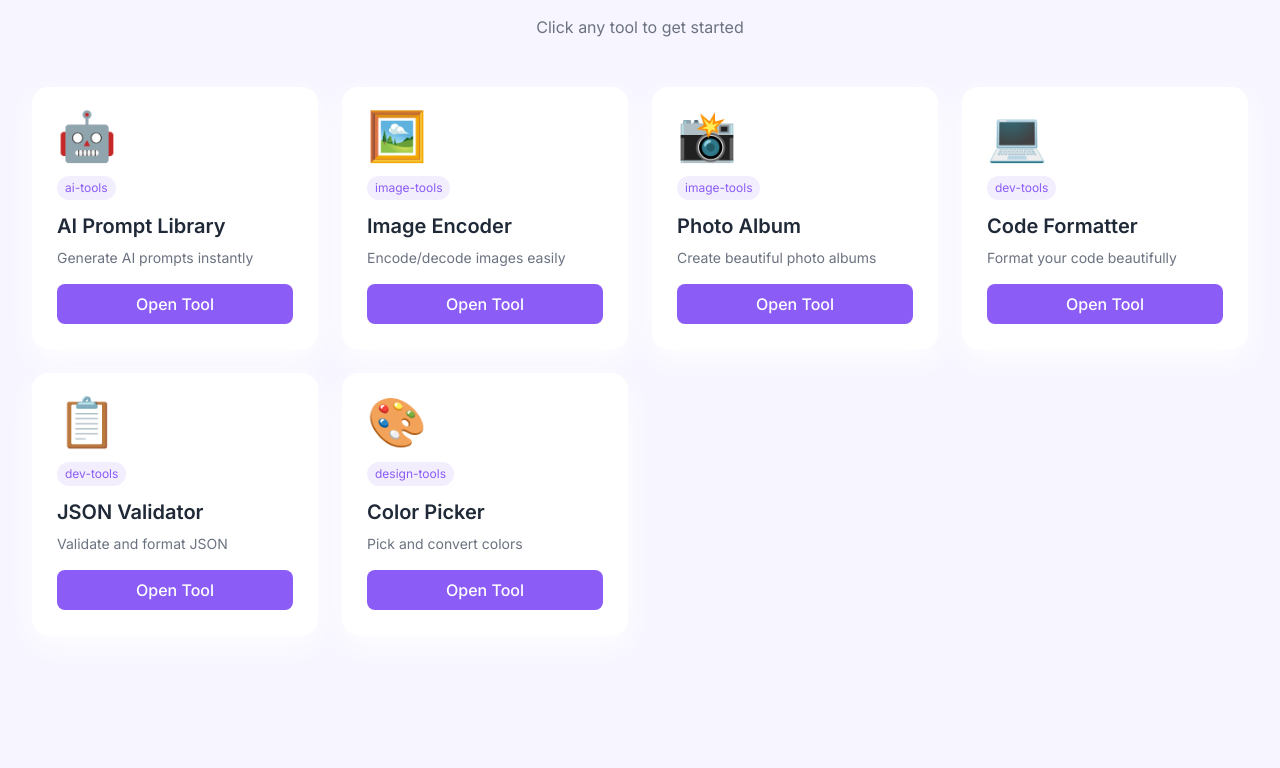
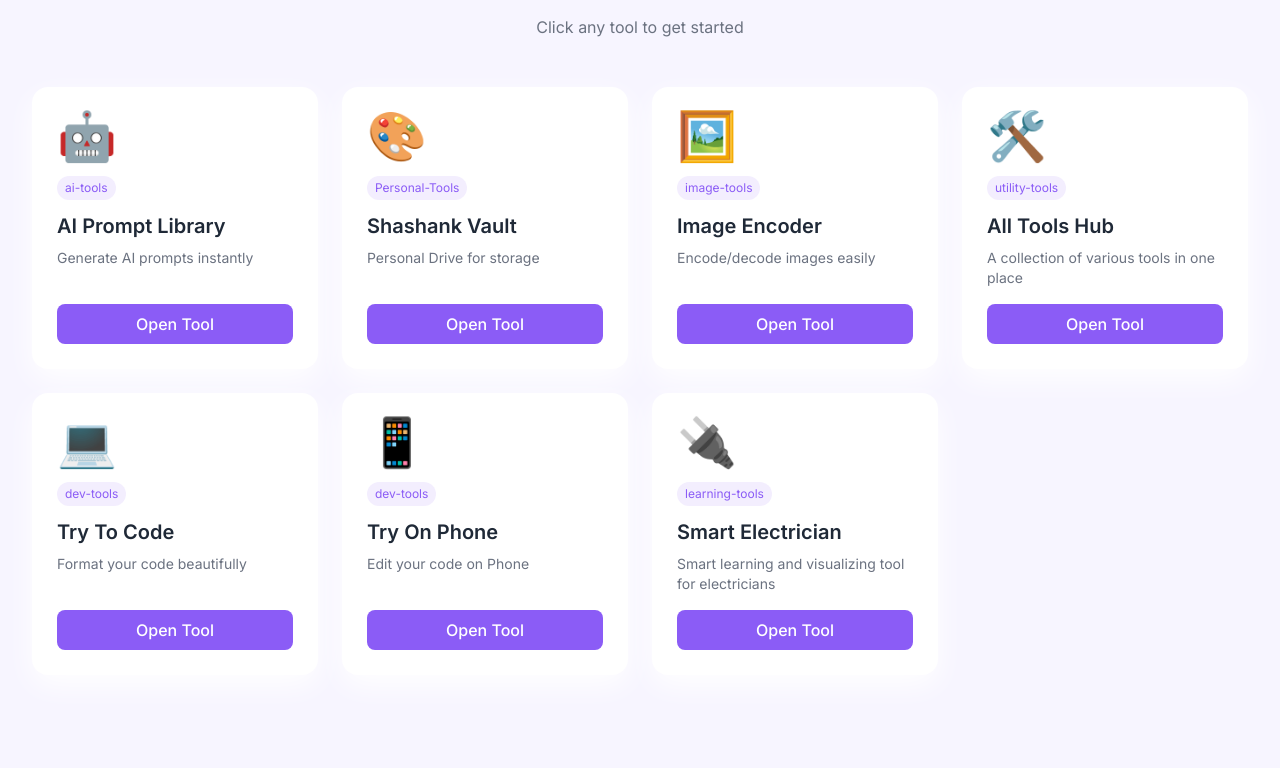
Before and after one commit to sanuverman0312-star/Creators-hub, a Next.js app: page / in a window 1280 px wide. Shown: the part 561-1329 px from the top of the page. Built offline with nearby package versions, Linux system fonts and the light colour scheme.

Commit message:
added tools

```diff
--- a/components/ToolCard.tsx
+++ b/components/ToolCard.tsx
@@ -14,10 +14,11 @@ interface ToolCardProps {
 const toolUrls: { [key: string]: string } = {
   prompt: "https://ai-prompt-library-snowy.vercel.app",
   encoder: "https://image-decoder.netlify.app",
-  album: "https://photo-album.vercel.app",
-  formatter: "https://code-formatter.vercel.app",
-  json: "https://json-validator.vercel.app",
-  colors: "https://color-picker.vercel.app",
+  alltools: "https://all-tools-hub.netlify.app",
+  formatter: "https://try-to-code.vercel.app",
+  phone: "https://try-on-phone.netlify.app",
+  colors: "https://shashank-vault.vercel.app",
+  electrician: "http://smartelectrician.in/",
 };
 
 export default function ToolCard({ name, description, icon, slug, category }: ToolCardProps) {
--- a/data/tools.json
+++ b/data/tools.json
@@ -8,8 +8,17 @@
     "icon": "🤖",
     "category": "ai-tools"
   },
+    {
+    "id": 2,
+    "name": "Shashank Vault",
+    "slug": "colors",
+    "url": "https://shashank-vault.vercel.app/",
+    "description": "Personal Drive for storage",
+    "icon": "🎨",
+    "category": "Personal-Tools"
+  },
   {
-    "id": 2,
+    "id": 3,
     "name": "Image Encoder",
     "slug": "encoder",
     "url": "https://image-decoder.netlify.app/",
@@ -18,39 +27,39 @@
     "category": "image-tools"
   },
   {
-    "id": 3,
-    "name": "Photo Album",
-    "slug": "album",
-    "url": "https://photo-album.vercel.app",
-    "description": "Create beautiful photo albums",
-    "icon": "📸",
-    "category": "image-tools"
+    "id": 4,
+    "name": "All Tools Hub",
+    "slug": "alltools",
+    "url": "https://all-tools-hub.netlify.app/",
+    "description": "A collection of various tools in one place",
+    "icon": "🛠️",
+    "category": "utility-tools"
   },
   {
-    "id": 4,
-    "name": "Code Formatter",
+    "id": 5,
+    "name": "Try To Code",
     "slug": "formatter",
-    "url": "https://code-formatter.vercel.app",
+    "url": "https://try-to-code.vercel.app/",
     "description": "Format your code beautifully",
     "icon": "💻",
     "category": "dev-tools"
   },
   {
-    "id": 5,
-    "name": "JSON Validator",
-    "slug": "json",
-    "url": "https://json-validator.vercel.app",
-    "description": "Validate and format JSON",
-    "icon": "📋",
+    "id": 6,
+    "name": "Try On Phone",
+    "slug": "phone",
+    "url": "https://try-on-phone.netlify.app/",
+    "description": "Edit your code on Phone",
+    "icon": "📱",
     "category": "dev-tools"
   },
   {
-    "id": 6,
-    "name": "Color Picker",
-    "slug": "colors",
-    "url": "https://color-picker.vercel.app",
-    "description": "Pick and convert colors",
-    "icon": "🎨",
-    "category": "design-tools"
-  }
+  "id": 7,
+  "name": "Smart Electrician",
+  "slug": "electrician",
+  "url": "http://smartelectrician.in/",
+  "description": "Smart learning and visualizing tool for electricians",
+  "icon": "🔌",
+  "category": "learning-tools"
+}
 ]
```
